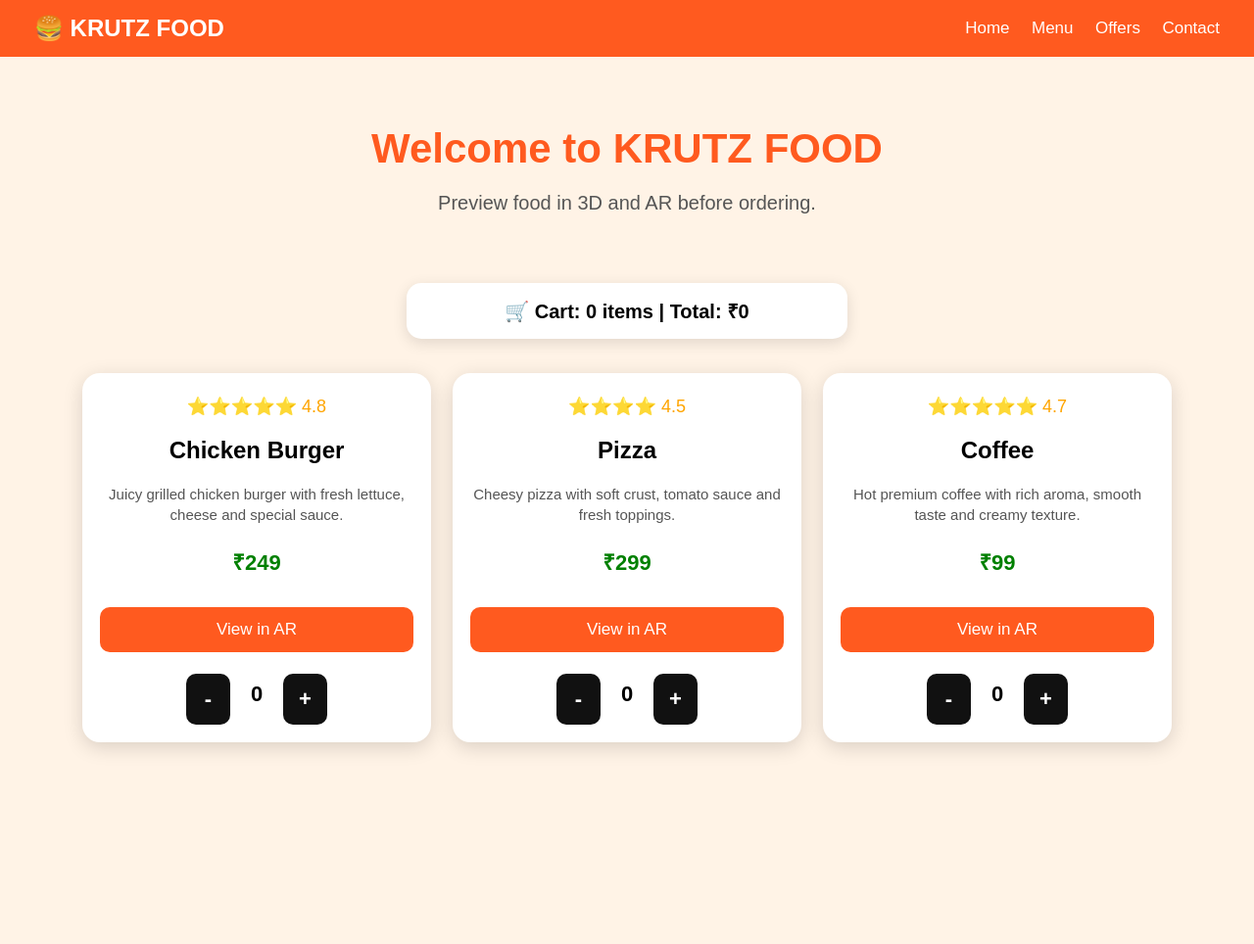
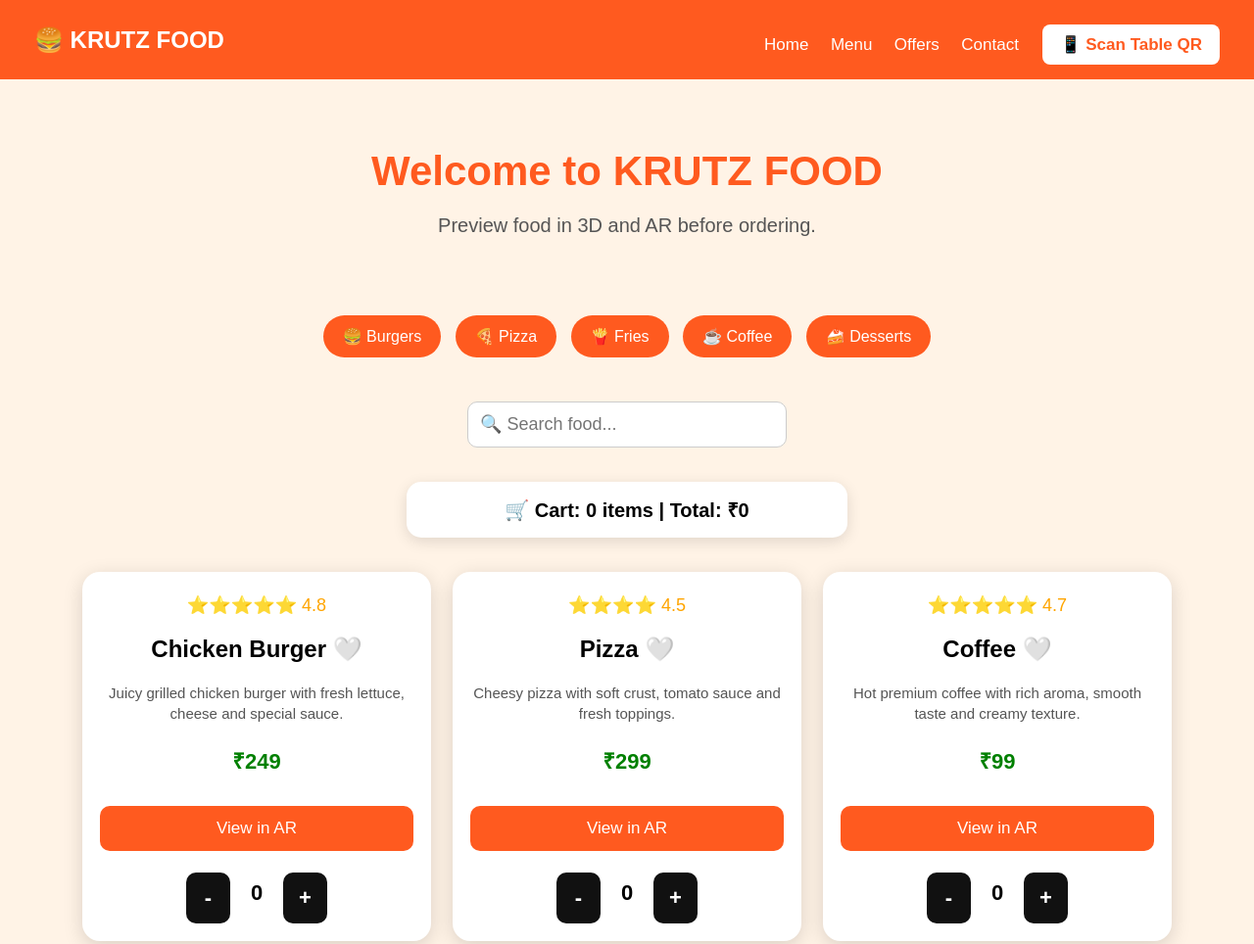
Before and after one commit to dogsinhyderabad14-cloud/ar-food-preview, a plain HTML site: page index.html in a window 1280 px wide. Shown: the top 964 px of the page at 98% size. Before the commit the page ends 800 px from the top, so only its background shows below. Drawn offline with nearby package versions, Linux system fonts and the light colour scheme.

Commit message:
Add files via upload

```diff
--- a/index.html
+++ b/index.html
@@ -7,7 +7,7 @@
     src="https://unpkg.com/@google/model-viewer/dist/model-viewer.min.js">
   </script>
 
-  <style>
+<style>
     body {
       margin: 0;
       font-family: Arial, sans-serif;
@@ -138,7 +138,36 @@
       font-weight: bold;
       min-width: 30px;
     }
-  </style>
+  .categories{
+    margin:20px;
+}
+
+.cat-btn{
+    background:#ff5a1f;
+    color:white;
+    border:none;
+    padding:12px 20px;
+    margin:5px;
+    border-radius:30px;
+    cursor:pointer;
+    font-size:16px;
+    transition:0.3s;
+}
+
+.cat-btn:hover{
+    background:#111;
+    transform:scale(1.05);
+}
+#qrBtn{
+    background:white;
+    color:#ff5a1f;
+    padding:10px 18px;
+    border-radius:8px;
+    font-weight:bold;
+    margin-left:20px;
+}
+
+</style>
 </head>
 
 <body>
@@ -150,6 +179,9 @@
       <a href="#">Menu</a>
       <a href="#">Offers</a>
       <a href="#">Contact</a>
+
+      <button id="qrBtn">📱 Scan Table QR</button>
+
     </div>
   </nav>
 
@@ -158,6 +190,30 @@
     <p>Preview food in 3D and AR before ordering.</p>
   </section>
 
+  <div class="categories">
+
+<button class="cat-btn" onclick="showCategory('burger')">🍔 Burgers</button>
+
+<button class="cat-btn" onclick="showCategory('pizza')">🍕 Pizza</button>
+
+<button class="cat-btn" onclick="showCategory('fries')">🍟 Fries</button>
+
+<button class="cat-btn" onclick="showCategory('coffee')">☕ Coffee</button>
+
+<button class="cat-btn" onclick="showCategory('dessert')">🍰 Desserts</button>
+</div>
+<input
+  type="text"
+  id="search"
+  placeholder="🔍 Search food..."
+  style="
+    width:300px;
+    padding:12px;
+    border-radius:10px;
+    border:1px solid #ccc;
+    font-size:18px;
+    margin:20px;
+  ">
   <div id="cart">
     🛒 Cart: 0 items | Total: ₹0
   </div>
@@ -166,7 +222,15 @@
 
     <div class="card">
       <p class="rating">⭐⭐⭐⭐⭐ 4.8</p>
-      <h2>Chicken Burger</h2>
+      <h2>
+Chicken Burger
+<span
+id="favBurger"
+style="cursor:pointer"
+onclick="toggleFavorite('favBurger')">
+🤍
+</span>
+</h2>
 
       <model-viewer
         src="models/back_yard_burgers_-_classic_burger.glb"
@@ -198,7 +262,15 @@
 
     <div class="card">
       <p class="rating">⭐⭐⭐⭐ 4.5</p>
-      <h2>Pizza</h2>
+      <h2>
+Pizza
+<span
+id="favPizza"
+style="cursor:pointer"
+onclick="toggleFavorite('favPizza')">
+🤍
+</span>
+</h2>
 
       <model-viewer
         src="https://modelviewer.dev/shared-assets/models/Astronaut.glb"
@@ -228,7 +300,15 @@
 
     <div class="card">
       <p class="rating">⭐⭐⭐⭐⭐ 4.7</p>
-      <h2>Coffee</h2>
+      <h2>
+Coffee
+<span
+id="favCoffee"
+style="cursor:pointer"
+onclick="toggleFavorite('favCoffee')">
+🤍
+</span>
+</h2>
 
       <model-viewer
         src="https://modelviewer.dev/shared-assets/models/Astronaut.glb"
@@ -292,7 +372,52 @@
         updateCart();
       }
     }
-  </script>
+  document.getElementById("search").addEventListener("keyup", function() {
+  let searchText = this.value.toLowerCase();
+  let cards = document.querySelectorAll(".card");
+
+  cards.forEach(function(card) {
+    let foodName = card.innerText.toLowerCase();
+
+    if (foodName.includes(searchText)) {
+      card.style.display = "block";
+    } else {
+      card.style.display = "none";
+    }
+  });
+});
+function showCategory(category) {
+  let cards = document.querySelectorAll(".card");
+
+  cards.forEach(function(card) {
+    let foodText = card.innerText.toLowerCase();
+
+    if (foodText.includes(category)) {
+      card.style.display = "block";
+    } else {
+      card.style.display = "none";
+    }
+  });
+}
+function toggleFavorite(id){
+
+let heart=document.getElementById(id);
+
+if(heart.innerHTML=="🤍"){
+
+heart.innerHTML="❤️";
+
+}else{
+
+heart.innerHTML="🤍";
+
+}
+
+}
+document.getElementById("qrBtn").onclick = function () {
+    alert("📱 QR Scanner feature coming soon!\n\nIn the final version, customers will scan the QR code on their restaurant table and the menu will automatically open.");
+};
+</script>
 
 </body>
 </html>
```
